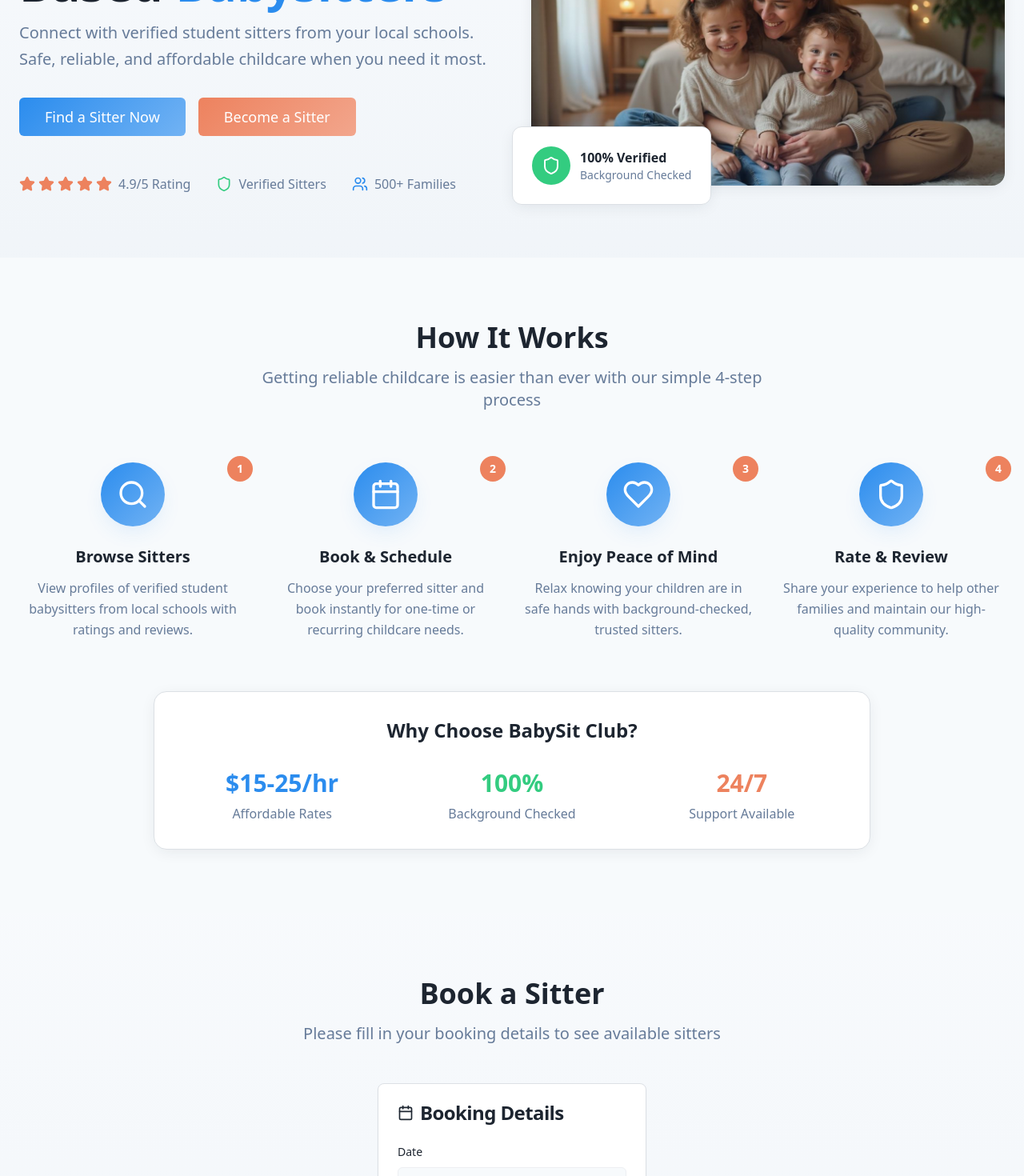
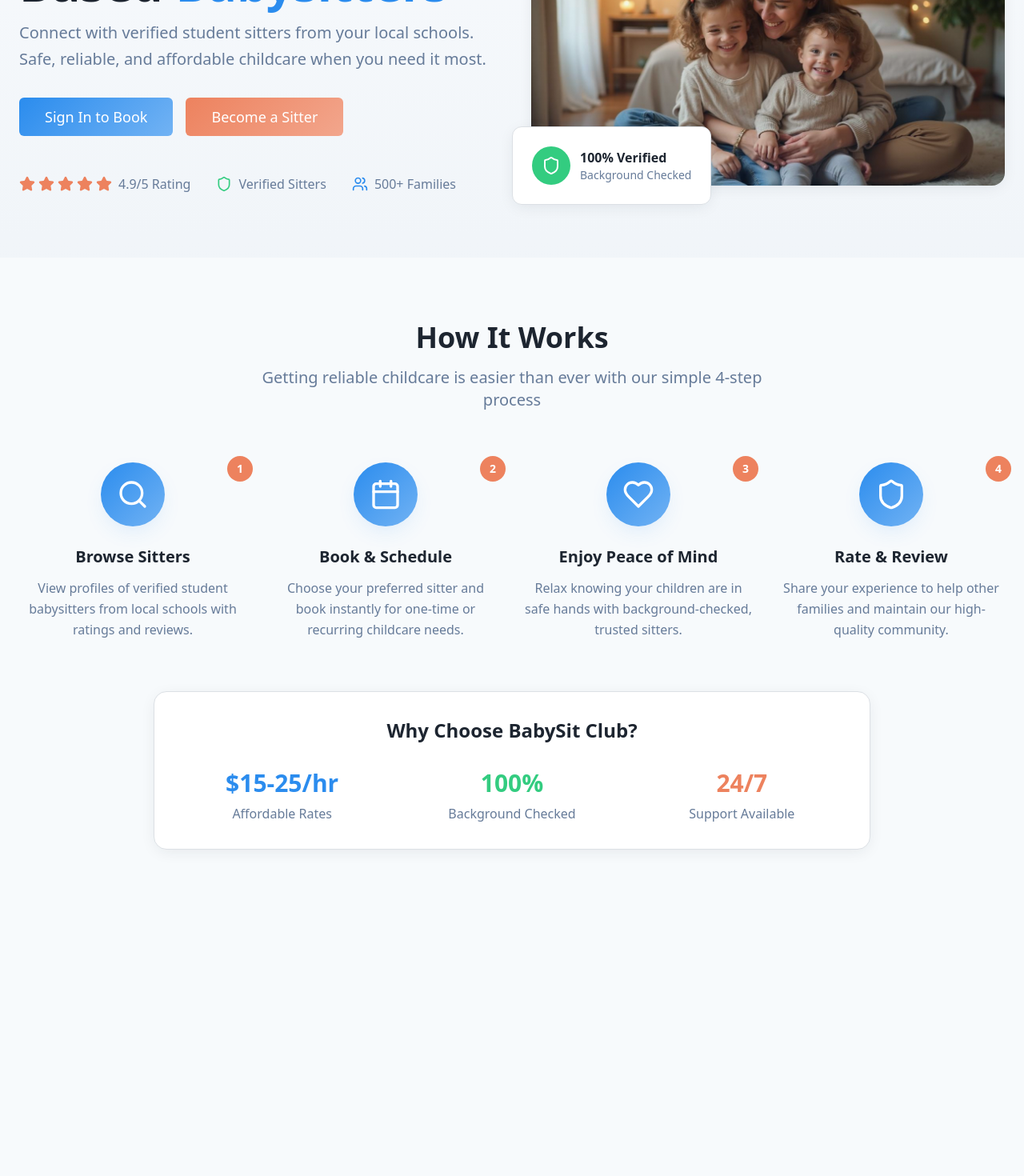
Before and after one commit to jivi28/sitter-squad-hub, a React (Vite) app: page / in a window 1280 px wide. Shown: the part 260-1730 px from the top of the page at 80% size. After the commit the page ends 1402 px from the top, so only its background shows below. Built offline with nearby package versions, Linux system fonts and the light colour scheme.

Commit message:
Remove booking section for logged out users
Conditionally hide the booking section on all pages when a user is not logged in. This ensures that the booking functionality is only accessible to authenticated users.

```diff
--- a/src/components/Hero.tsx
+++ b/src/components/Hero.tsx
@@ -69,9 +69,15 @@ const Hero = () => {
             </div>
 
             <div className="flex flex-col sm:flex-row gap-4">
-              <Button variant="hero" size="lg" className="text-lg px-8 py-6" onClick={handleFindSitterClick}>
-                {user && hasCompleteProfile ? 'Find a Sitter Now' : 'Find a Sitter Now'}
-              </Button>
+              {user ? (
+                <Button variant="hero" size="lg" className="text-lg px-8 py-6" onClick={handleFindSitterClick}>
+                  Find a Sitter Now
+                </Button>
+              ) : (
+                <Button variant="hero" size="lg" className="text-lg px-8 py-6" onClick={() => window.location.href = '/auth'}>
+                  Sign In to Book
+                </Button>
+              )}
               {!user && (
                 <Button variant="book" size="lg" className="text-lg px-8 py-6" onClick={() => window.location.href = '/sitter-signup'}>
                   Become a Sitter
--- a/src/pages/Index.tsx
+++ b/src/pages/Index.tsx
@@ -51,10 +51,9 @@ const Index = () => {
     checkProfile();
   }, [user, loading]);
 
-  // Show booking section if:
-  // - User is not logged in (allow browsing)
+  // Show booking section only if:
   // - User is logged in AND has complete profile
-  const showBookingSection = !user || (user && hasCompleteProfile);
+  const showBookingSection = user && hasCompleteProfile;
 
   if (loading || profileLoading) {
     return (
```
